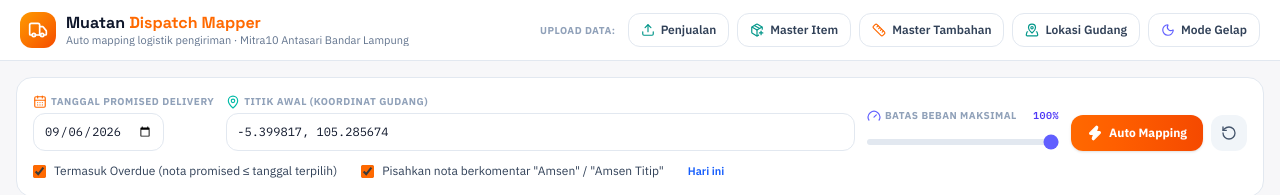
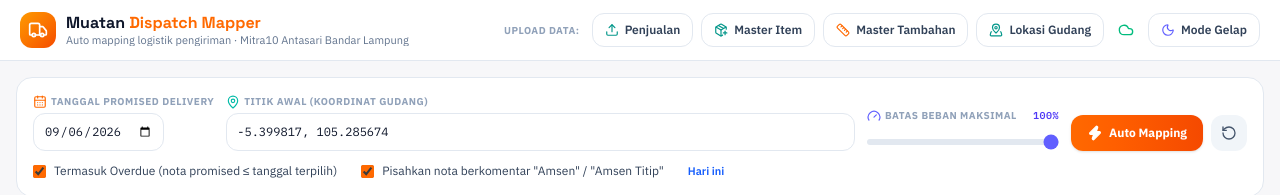
Before and after one commit to jeffiemr3/mapping_antasari_v2, a React (Vite) app: page / in a window 1280 px wide. Shown: the top 195 px of the page. Built offline with nearby package versions, Linux system fonts and the light colour scheme; no server answers; the database is empty.

Commit message:
Update print layout

```diff
--- a/src/App.jsx
+++ b/src/App.jsx
@@ -1,4 +1,4 @@
-import { useMemo, useState } from 'react';
+import { useEffect, useMemo, useState } from 'react';
 import { PlusCircle, Truck } from 'lucide-react';
 
 import Header from './components/Header';
@@ -27,6 +27,8 @@ import { autoAllocate, fleetRowKey } from './utils/allocation';
 import { findOversizedSingleOrders } from './utils/allocation';
 import { splitOrderInRawLines } from './utils/splitNota';
 import { getOrPromptApiKey, geocodeAddress } from './utils/geocode';
+import { saveSharedData, loadSharedData } from './utils/sharedDataSync';
+import { isFirebaseConfigured } from './lib/firebase';
 import { DEFAULT_WAREHOUSE } from './data/constants';
 import { toDDMMYYYY } from './utils/format';
 import fleetSeed from './data/fleetSeed.json';
@@ -58,6 +60,62 @@ export default function App() {
   const [focusedVehicleIdx, setFocusedVehicleIdx] = useState(null);
   const [settingsOpen, setSettingsOpen] = useState(false);
   const [addVehicleOpen, setAddVehicleOpen] = useState(false);
+  // 'idle' | 'loading' | 'synced' | 'local-only' | 'error'
+  const [cloudSyncStatus, setCloudSyncStatus] = useState('idle');
+
+  // Begitu app dibuka, tarik dulu versi Penjualan & Lokasi Gudang TERAKHIR
+  // yang pernah diupload (dari device manapun) dari Firebase - supaya tidak
+  // perlu upload ulang tiap ganti device/browser. Kalau Firebase belum
+  // di-setup atau belum ada data di sana sama sekali, diam-diam tetap pakai
+  // apa yang ada di localStorage seperti biasa (tidak mengganggu).
+  useEffect(() => {
+    if (!isFirebaseConfigured) {
+      setCloudSyncStatus('local-only');
+      return;
+    }
+    let cancelled = false;
+    setCloudSyncStatus('loading');
+    Promise.all([loadSharedData('orders'), loadSharedData('warehouseLocations')])
+      .then(([ordersResult, locationsResult]) => {
+        if (cancelled) return;
+        if (ordersResult?.data) setRawLines(ordersResult.data);
+        if (locationsResult?.data) setWarehouseLocations(locationsResult.data);
+        setCloudSyncStatus('synced');
+      })
+      .catch(() => {
+        if (!cancelled) setCloudSyncStatus('error');
+      });
+    return () => {
+      cancelled = true;
+    };
+    // eslint-disable-next-line react-hooks/exhaustive-deps
+  }, []);
+
+  /** Dipanggil Header setelah rawLines baru berhasil di-parse dari file upload. */
+  async function handleRawLinesUploaded(newRawLines) {
+    setRawLines(newRawLines);
+    if (!isFirebaseConfigured) return;
+    setCloudSyncStatus('loading');
+    try {
+      await saveSharedData('orders', newRawLines);
+      setCloudSyncStatus('synced');
+    } catch {
+      setCloudSyncStatus('error');
+    }
+  }
+
+  /** Dipanggil Header setelah data Lokasi Gudang baru berhasil di-parse dari file upload. */
+  async function handleWarehouseLocationsUploaded(newIndex) {
+    setWarehouseLocations(newIndex);
+    if (!isFirebaseConfigured) return;
+    setCloudSyncStatus('loading');
+    try {
+      await saveSharedData('warehouseLocations', newIndex);
+      setCloudSyncStatus('synced');
+    } catch {
+      setCloudSyncStatus('error');
+    }
+  }
   const [sizeWeightOpen, setSizeWeightOpen] = useState(false);
   const [splitNotaId, setSplitNotaId] = useState(null);
   const [geocodingId, setGeocodingId] = useState(null);
@@ -310,14 +368,15 @@ export default function App() {
     <div className="min-h-screen flex flex-col">
       <Header
         rawLines={rawLines}
-        onRawLinesChange={setRawLines}
+        onRawLinesChange={handleRawLinesUploaded}
         customCatalog={customCatalog}
         onCustomCatalogChange={setCustomCatalog}
         theme={theme}
         onToggleTheme={toggleTheme}
         onOpenSizeWeight={() => setSizeWeightOpen(true)}
         warehouseLocations={warehouseLocations}
-        onWarehouseLocationsChange={setWarehouseLocations}
+        onWarehouseLocationsChange={handleWarehouseLocationsUploaded}
+        cloudSyncStatus={cloudSyncStatus}
       />
 
       <main className="flex-1 max-w-[1600px] w-full mx-auto p-4 space-y-4">
--- a/src/components/Header.jsx
+++ b/src/components/Header.jsx
@@ -1,5 +1,5 @@
 import { useRef } from 'react';
-import { Truck, Upload, PackagePlus, Ruler, Moon, Sun, MapPinned } from 'lucide-react';
+import { Truck, Upload, PackagePlus, Ruler, Moon, Sun, MapPinned, Cloud, CloudOff, RefreshCw, AlertTriangle } from 'lucide-react';
 import {
   parseOrdersExcel,
   parseOrdersCSV,
@@ -8,6 +8,24 @@ import {
   parseCustomCatalogExcel,
 } from '../utils/excelImport';
 import { parseWarehouseLocationExcel } from '../utils/warehouseLocations';
+
+function SyncStatusBadge({ status }) {
+  const map = {
+    idle: null,
+    loading: { icon: RefreshCw, cls: 'text-slate-400 animate-spin', label: 'Menyinkron…' },
+    synced: { icon: Cloud, cls: 'text-emerald-500', label: 'Tersinkron ke cloud' },
+    'local-only': { icon: CloudOff, cls: 'text-slate-400', label: 'Firebase belum di-setup — data cuma tersimpan lokal' },
+    error: { icon: AlertTriangle, cls: 'text-rose-500', label: 'Gagal sinkron ke cloud, data tersimpan lokal saja' },
+  };
+  const cfg = map[status];
+  if (!cfg) return null;
+  const Icon = cfg.icon;
+  return (
+    <span title={cfg.label} className="shrink-0 flex items-center px-1.5">
+      <Icon className={`w-4 h-4 ${cfg.cls}`} />
+    </span>
+  );
+}
 
 export default function Header({
   rawLines,
@@ -19,6 +37,7 @@ export default function Header({
   onOpenSizeWeight,
   warehouseLocations,
   onWarehouseLocationsChange,
+  cloudSyncStatus,
 }) {
   const ordersInputRef = useRef(null);
   const catalogInputRef = useRef(null);
@@ -143,6 +162,8 @@ export default function Header({
           )}
         </button>
 
+        <SyncStatusBadge status={cloudSyncStatus} />
+
         <button
           onClick={onToggleTheme}
           className="shrink-0 flex items-center gap-1.5 text-xs font-semibold px-3 py-2 rounded-xl border border-slate-200 dark:border-white/10 text-slate-700 dark:text-slate-200 hover:bg-slate-50 dark:hover:bg-[#1c1d26] cursor-pointer"
--- /dev/null
+++ b/src/utils/sharedDataSync.js
@@ -0,0 +1,36 @@
+import { ref, set, get, serverTimestamp } from 'firebase/database';
+import { getDb, isFirebaseConfigured } from '../lib/firebase';
+
+// =============================================================================
+// Sinkronisasi data upload (Penjualan & Lokasi Gudang) lewat Realtime Database
+// =============================================================================
+// Berbeda dari pickerSync.js (yang bikin snapshot BARU tiap "Kirim ke
+// Operator", dengan kode acak, tidak pernah ditimpa) - data di sini cuma ada
+// SATU versi "saat ini" per jenis data, disimpan di path tetap
+// `sharedData/{key}`, dan SELALU BOLEH ditimpa oleh upload berikutnya. Jadi
+// device mana pun yang buka aplikasi otomatis tarik versi terakhir yang
+// pernah diupload dari device manapun - tidak perlu upload ulang tiap ganti
+// device/browser, cukup kalau memang ada file baru yang mau menggantikan.
+
+const WRITE_TOKEN = import.meta.env.VITE_APP_WRITE_TOKEN || '';
+
+/** Simpan data (akan otomatis di-serialize) ke `sharedData/{key}`, menimpa versi sebelumnya. */
+export async function saveSharedData(key, data) {
+  if (!isFirebaseConfigured) return false;
+  const db = getDb();
+  await set(ref(db, `sharedData/${key}`), {
+    data,
+    appToken: WRITE_TOKEN,
+    updatedAt: serverTimestamp(),
+  });
+  return true;
+}
+
+/** Ambil data terakhir dari `sharedData/{key}`. Null kalau belum pernah ada / Firebase belum di-setup. */
+export async function loadSharedData(key) {
+  if (!isFirebaseConfigured) return null;
+  const db = getDb();
+  const snap = await get(ref(db, `sharedData/${key}`));
+  if (!snap.exists()) return null;
+  return snap.val(); // { data, appToken, updatedAt }
+}
```
Also changed, not shown: 1 other file (tests, documents, lock files or other folders).
